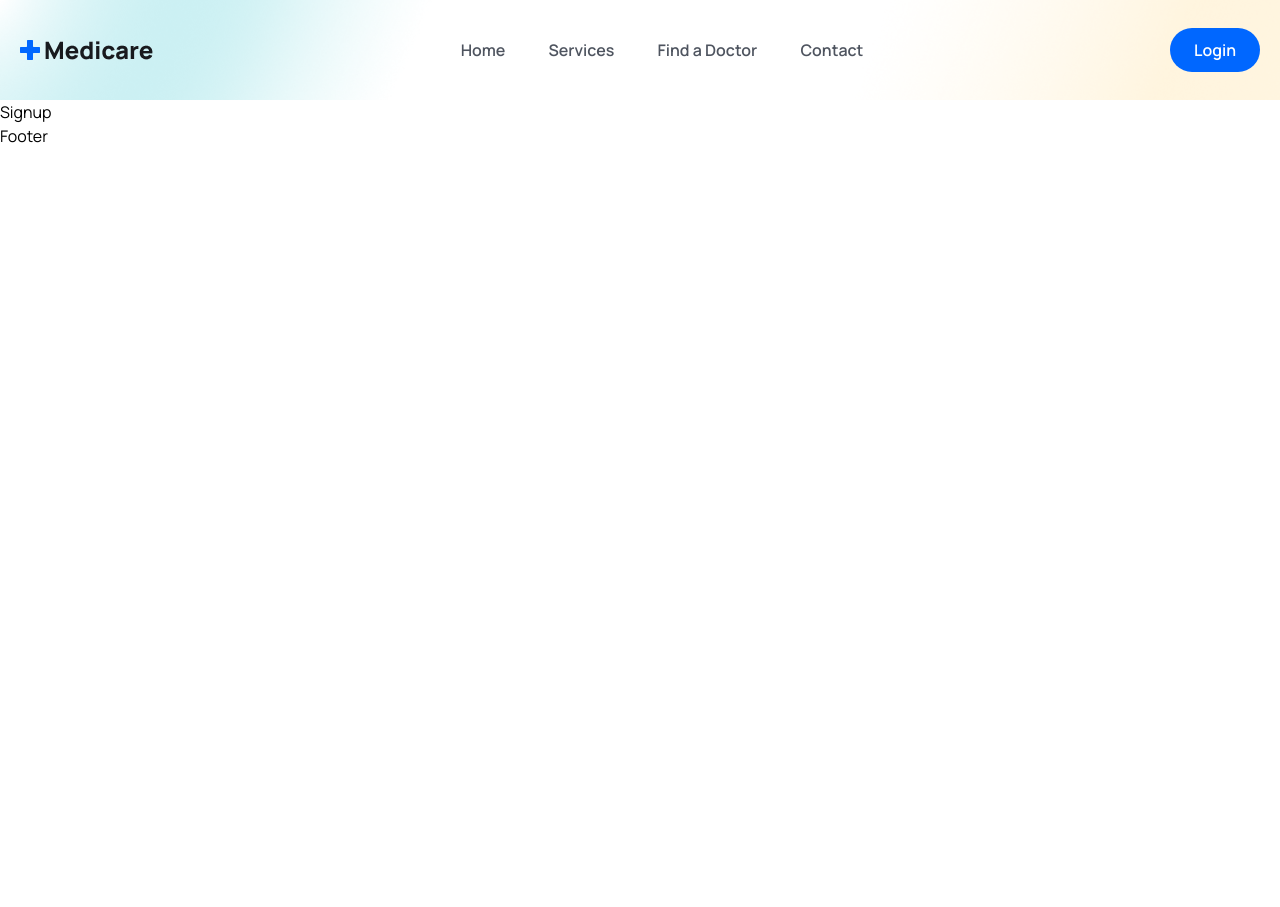
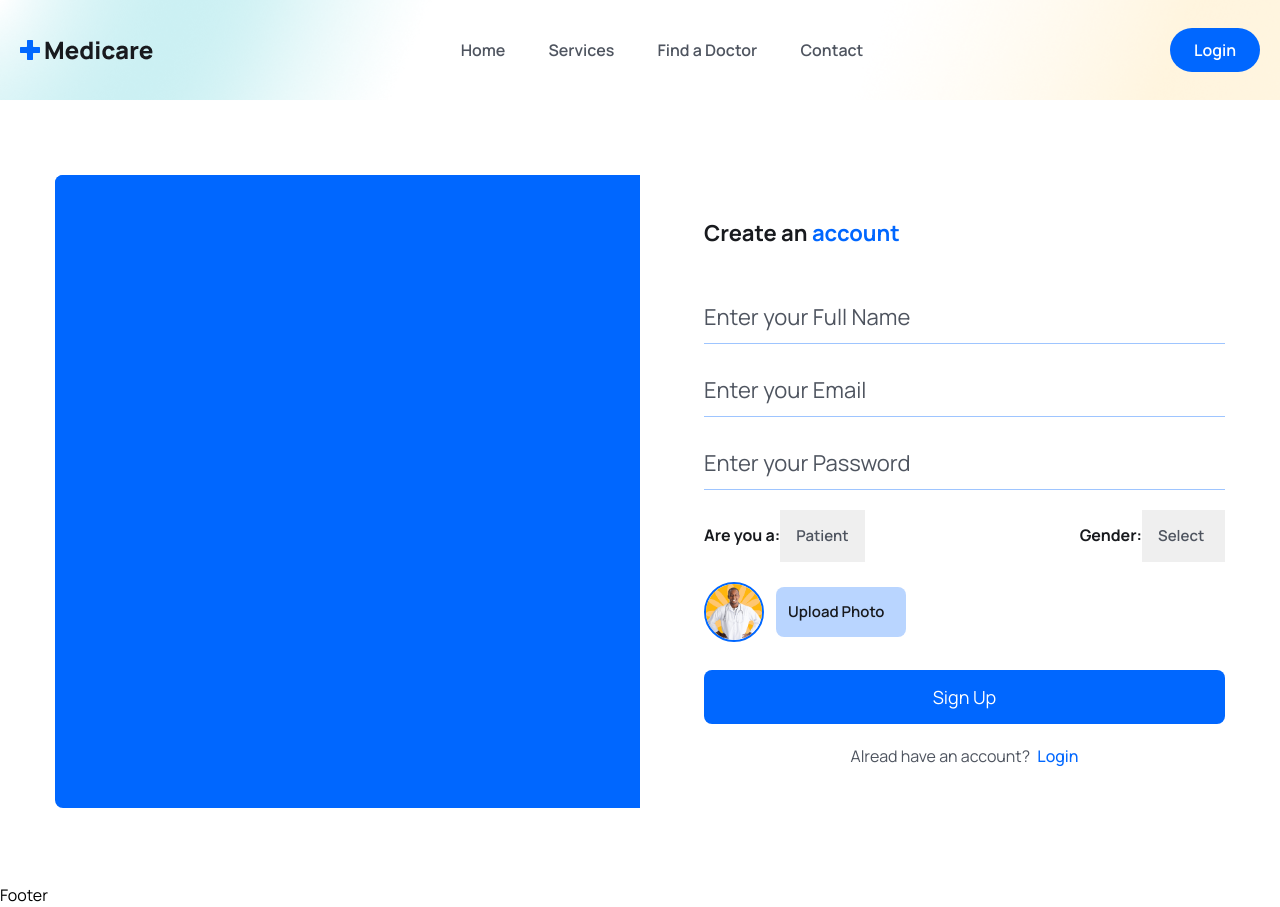
Before and after one commit to milindnair/BookMyDoc, a React (Vite) app in the folder frontend/: page /register in a window 1280 px wide. Before the commit the page ends 800 px from the top, so only its background shows below. Built offline with nearby package versions, Linux system fonts and the light colour scheme.

Commit message:
feat:added login and signup

```diff
--- a/frontend/src/pages/Home.jsx
+++ b/frontend/src/pages/Home.jsx
@@ -194,6 +194,17 @@
 
           </div>
       </section>
+
+      <section>
+        <div className='container'>
+        <div className="xl:w-[470px] mx-auto">
+            <h2 className='heading text-center'>Our great doctors</h2>
+            <p className='text__para text-center'>
+              World class care for everyone.Our health System offers unmatched expert health care.
+            </p>
+          </div>
+        </div>
+      </section>
     </div>
   )
 }
--- a/frontend/src/pages/Login.jsx
+++ b/frontend/src/pages/Login.jsx
@@ -1,8 +1,41 @@
-import React from 'react'
+import React, { useState } from 'react'
+import { Link } from 'react-router-dom';
+
 
 const Login = () => {
+  const [formData, setFormData] = useState({
+    email: '',
+    password: ''
+  })
+
+  const handleInputChange = (e) => {
+    const { name, value } = e.target
+    setFormData({
+      ...formData,
+      [name]: value
+    })
+  };
+
   return (
-    <div>Login</div>
+    <section className='px-5 lg:px-8'>
+      <div className='w-full max-w-[570px] mx-auto rounded-lg shadow-md md:p-10'>
+        <h3 className='text-headingColor text-[22px] leading-9 font-bold mb-10'>Hello <span  className='text-primaryColor'>Welcome</span>Back 🎉</h3>
+        <form action="" className='py-4 md:py-0'>
+          <div className="mb-5">
+            <input type="email" placeholder='Enter your Email' name="email" value={formData.email} onChange={handleInputChange} className='w-full  py-3 border-b border-solid border-[#0066ff61] focus:outline-none focus:border-b-primaryColor text-[22px] leading-7 text-headingColor placeholder:text-textColor  cursor-pointer' required/>
+          </div>
+          <div className="mb-5">
+            <input type="password" placeholder='Enter your Password' name="password" value={formData.password} onChange={handleInputChange} className='w-full  py-3 border-b border-solid border-[#0066ff61] focus:outline-none focus:border-b-primaryColor text-[22px] leading-7 text-headingColor placeholder:text-textColor  cursor-pointer' required/>
+          </div>
+
+          <div className='mt-7'>
+            <button type='submit' className='w-full bg-primaryColor text-white text-[18px] leading-[30px] rounded-lg px-4 py-3'>Login</button>
+          </div>
+
+          <p className='mt-5 text-textColor text-center'>Don't have an account? <Link to="/register" className='text-primaryColor font-medium ml-1'>Register</Link></p>
+        </form>
+      </div>
+    </section>
   )
 }
 
--- a/frontend/src/pages/Signup.jsx
+++ b/frontend/src/pages/Signup.jsx
@@ -1,8 +1,109 @@
-import React from 'react'
+import React, { useState } from 'react'
+import signupImg from '../assets/images/signup.gif'
+import avatar from "../assets/images/doctor-img01.png"
+import { Link } from 'react-router-dom'
+const Signup = () => {
+  const [selectedFile, setSelectedFile] = useState(null)
+  const [previewURL,setPreviewURL] = useState("")
+  const [formData, setFormData] = useState({
+    email: '',
+    password: '',
+    photo: selectedFile,
+    name: '',
+    gender: '',
+    role: 'patient'
+  })
 
-const Signup = () => {
+  const handleInputChange = (e) => {
+    const { name, value } = e.target
+    setFormData({
+      ...formData,
+      [name]: value
+    })
+  };
+
+  const handleFileInputChange = async(e) => {
+    const file = e.target.files[0]
+    console.log(file)
+    // setSelectedFile(e.target.files[0])
+    // setPreviewURL(URL.createObjectURL(e.target.files[0]))
+  };
+
+  const submitHandler = async(e) => {
+    e.preventDefault();
+
+  };
+
+
   return (
-    <div>Signup</div>
+    <section className='px-5 xl:px-0'>
+      <div className="max-w-[1170px] mx-auto">
+        <div className='grid grid-cols-1 lg:grid-cols-2'>
+          <div className='hidden lg:block bg-primaryColor rounded-l-lg'>
+            <figure className='rounded-l-lg'>
+              <img src={signupImg} alt="" className='w-full rounded-l-lg' />
+            </figure>
+          </div>
+          <div className="rounded-l-lg lg:pl-16 py-10">
+            <h3 className='text-headingColor text-[22px] leading-9 font-bold mb-10'>Create an <span className='text-primaryColor'>account</span></h3>
+            <form onSubmit={submitHandler}>
+              <div className="mb-5">
+                <input type="text" placeholder='Enter your Full Name' name="name" value={formData.name} onChange={handleInputChange} className='w-full pr-3 py-3 border-b border-solid border-[#0066ff61] focus:outline-none focus:border-b-primaryColor text-[22px] leading-7 text-headingColor placeholder:text-textColor  cursor-pointer' required />
+              </div>
+              <div className="mb-5">
+                <input type="email" placeholder='Enter your Email' name="email" value={formData.email} onChange={handleInputChange} className='w-full pr-3 py-3 border-b border-solid border-[#0066ff61] focus:outline-none focus:border-b-primaryColor text-[22px] leading-7 text-headingColor placeholder:text-textColor  cursor-pointer' required />
+              </div>
+              <div className="mb-5">
+                <input type="password" placeholder='Enter your Password' name="password" value={formData.password} onChange={handleInputChange} className='w-full pr-3 py-3 border-b border-solid border-[#0066ff61] focus:outline-none focus:border-b-primaryColor text-[22px] leading-7 text-headingColor placeholder:text-textColor  cursor-pointer' required />
+              </div>
+
+              <div className='mb-5 flex items-center justify-between'>
+                <label className='text-headingColor font-bold text-[16px] leading-7'>
+                  Are you a:
+                  <select
+                    name="role"
+                    id=""
+                    value={formData.role}
+                    onChange={handleInputChange}
+                    className='text-textColor font-semibold text-[15px] leading-7 px-4 py-3 focus:outline-none appearance-none'
+                  >
+                    <option value="patient">Patient</option>
+                    <option value="doctor">Doctor</option>
+                  </select>
+                </label>
+
+                <label className='text-headingColor font-bold text-[16px] leading-7'>
+                  Gender:
+                  <select name="gender" id="" value={formData.gender} onChange={handleInputChange} className='text-textColor font-semibold text-[15px] leading-7 px-4 py-3 focus:outline-none appearance-none'>
+                    <option value="">Select</option>
+                    <option value="male">Male</option>
+                    <option value="female">Female</option>
+                    <option value="other">Other</option>
+                  </select>
+                </label>
+              </div>
+
+              <div className='mb-5 flex items-center gap-3'>
+                <figure className='w-[60px] h-[60px] rounded-full border-2 border-solid border-primaryColor flex items-center justify-center'>
+                  <img src={avatar} alt=""className='w-full rounded-full ' />
+                </figure>
+
+                <div className='relative w-[130px] h-[50px]'>
+                  <input type="file" onChange={handleFileInputChange} name="photo" id="customFile" accept='.jpg,.png' className='absolute top-0 left-0 w-full h-full opacity-0 cursor-pointer'/>
+                  <label htmlFor="customFile" className='absolute top-0 left-0 w-full h-full flex items-center px-[0.75rem] py-[0.375rem] text-[15px] leading-6 overflow-hidden bg-[#0066ff46] text-headingColor font-semibold rounded-lg truncate cursor-pointer  '>Upload Photo</label>
+                </div>
+              </div>
+              <div className='mt-7'>
+            <button type='submit' className='w-full bg-primaryColor text-white text-[18px] leading-[30px] rounded-lg px-4 py-3'>Sign Up</button>
+          </div>
+
+          <p className='mt-5 text-textColor text-center'>Alread have an account? <Link to="/login" className='text-primaryColor font-medium ml-1'>Login</Link></p>
+
+            </form>
+          </div>
+        </div>
+      </div>
+    </section>
   )
 }
 
```
